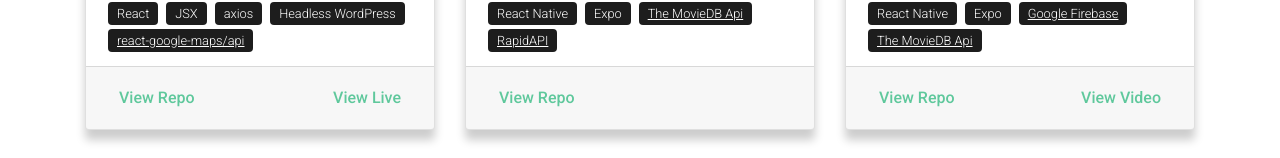
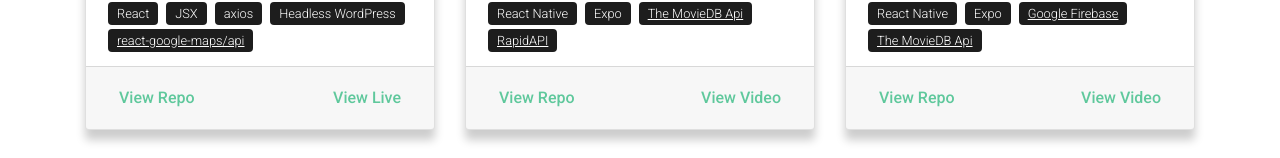
Before and after one commit to robhern135/robhern135.github.io, a plain HTML site: page index.html in a window 1280 px wide. Shown: the part 789-947 px from the top of the page. Drawn offline with nearby package versions, Linux system fonts and the light colour scheme.

Commit message:
adding video

```diff
--- a/index.html
+++ b/index.html
@@ -241,13 +241,13 @@
                       rel="noopener noreferrer nofollow"
                       >View Repo</a
                     >
-                    <!-- <a
-                      href="https://findrob.co.uk/img/Spooky-Szn-Final.mp4"
+                    <a
+                      href="https://findrob.co.uk/img/streaming-app.mp4"
                       class="btn"
                       target="_blank"
                       rel="noopener noreferrer nofollow"
                       >View Video</a
-                    > -->
+                    >
                   </div>
                 </div>
 
```
Also changed, not shown: 1 other file.
